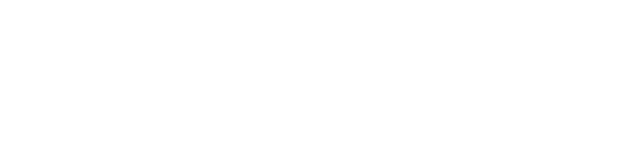
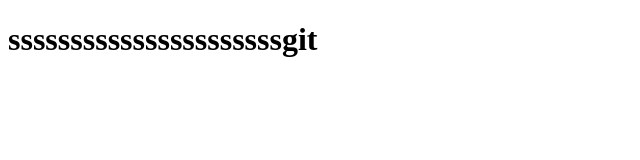
Before and after one commit to Azzayakh/course, a plain HTML site: page tito.html in a window 1280 px wide. Shown: the whole page, without its empty margins (0-640 px from the left). Drawn offline with Linux system fonts and the light colour scheme.

Commit message:
tito content addes

```diff
--- a/tito.html
+++ b/tito.html
@@ -6,6 +6,6 @@
     <title>Document</title>
 </head>
 <body>
-
+    <h1>ssssssssssssssssssssssgit </h1>
 </body>
 </html>
```
